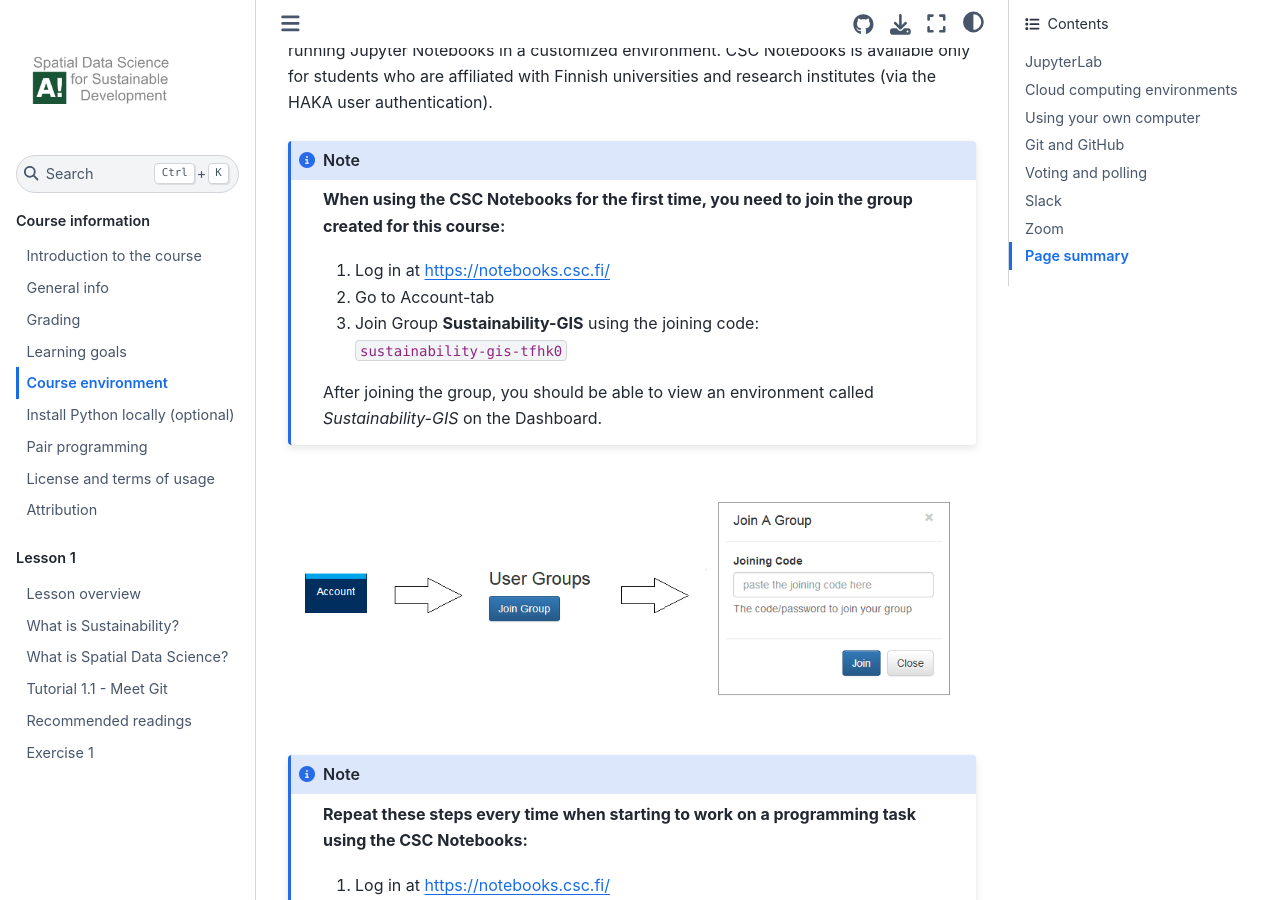
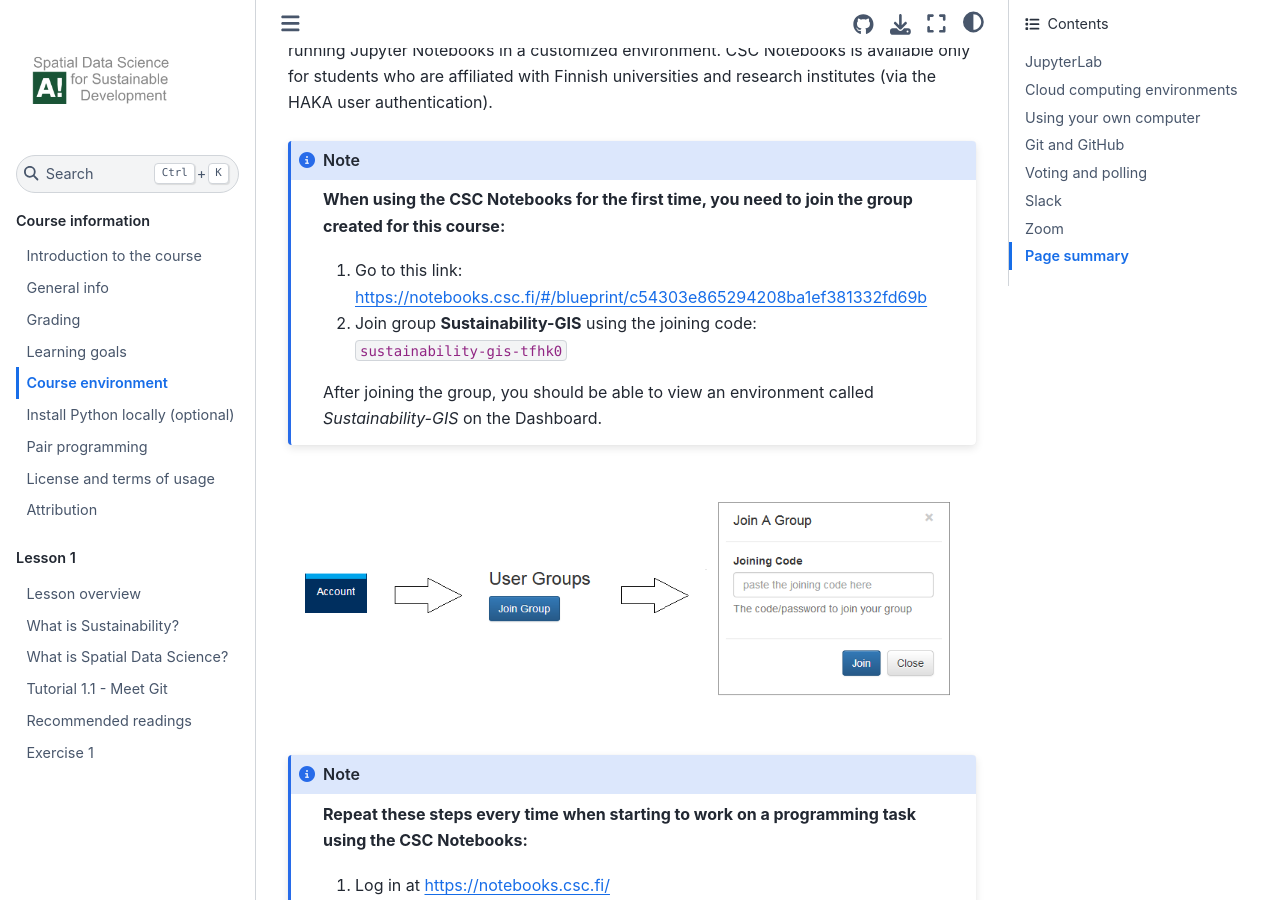
Before and after one commit to AaltoGIS/Sustainability-GIS, a Sphinx documentation site: the page built from source/course-info/course-environment-components.rst, in a window 1280 px wide and 900 px high, scrolled down 3563 px. Built offline with Sphinx 7.4.7 and the Sphinx Book theme 1.1.4, drawn with Linux system fonts in a browser that asks for light colours; pages that are not in the unit, such as notebooks, are missing from menus.

Commit message:
Update Notebooks info

```diff
--- a/source/course-info/course-environment-components.rst
+++ b/source/course-info/course-environment-components.rst
@@ -75,9 +75,8 @@
 
 .. note:: **When using the CSC Notebooks for the first time, you need to join the group created for this course:**
 
-    1. Log in at https://notebooks.csc.fi/
-    2. Go to Account-tab
-    3. Join Group **Sustainability-GIS** using the joining code: ``sustainability-gis-tfhk0``
+    1. Go to this link: https://notebooks.csc.fi/#/blueprint/c54303e865294208ba1ef381332fd69b
+    2. Join group **Sustainability-GIS** using the joining code: ``sustainability-gis-tfhk0``
 
     After joining the group, you should be able to view an environment called `Sustainability-GIS` on the Dashboard.
 
```
